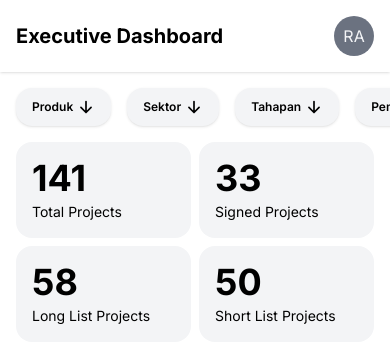
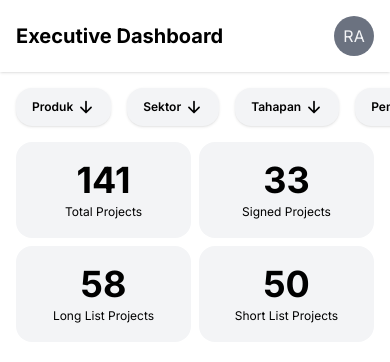
Before and after one commit to Rafyakbar02/project-database, a Next.js app: page / in a window 390 px wide. Shown: the top 362 px of the page. Built offline with nearby package versions, Linux system fonts and the light colour scheme.

Commit message:
linked info cards to detail page

```diff
--- a/components/InfoCard.jsx
+++ b/components/InfoCard.jsx
@@ -1,10 +1,18 @@
+"use client";
+
 import React from "react";
+import { useRouter } from "next/navigation";
 
 const InfoCard = ({ number, type }) => {
+  const router = useRouter();
+
   return (
-    <div className="bg-gray-100 rounded-2xl flex flex-col items-start justify-center gap-1 p-4 h-24 min-w-fit">
+    <div
+      className="bg-gray-100 rounded-2xl flex flex-col items-center sm:items-start justify-center gap-1 p-4 h-24 min-w-fit cursor-pointer"
+      onClick={() => router.push("/details")}
+    >
       <h2 className="text-4xl font-bold">{number}</h2>
-      <h3 className="text-sm">{type}</h3>
+      <h3 className="text-xs sm:text-sm text-center">{type}</h3>
     </div>
   );
 };
```
